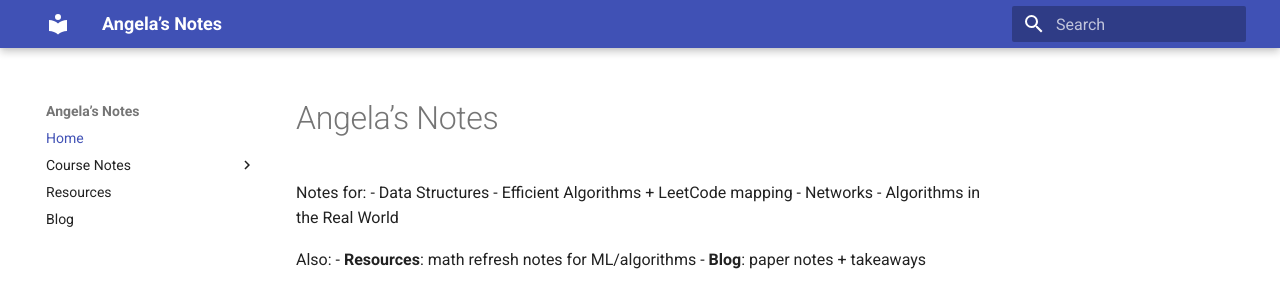
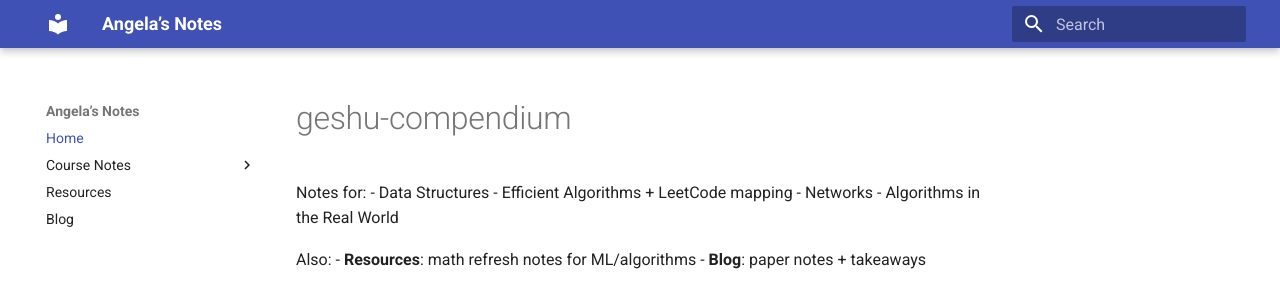
Before and after one commit to AngelaWuRX/geshu-compendium, an MkDocs documentation site: the page built from docs/index.md, in a window 1280 px wide. Shown: the top 295 px of the page. Built offline with MkDocs 1.6.1 and Material for MkDocs 9.7.7, drawn with Linux system fonts in a browser that asks for light colours.

Commit message:
Update index.md

```diff
--- a/docs/index.md
+++ b/docs/index.md
@@ -1,4 +1,4 @@
-# Angela’s Notes
+# geshu-compendium
 
 Notes for:
 - Data Structures
```
